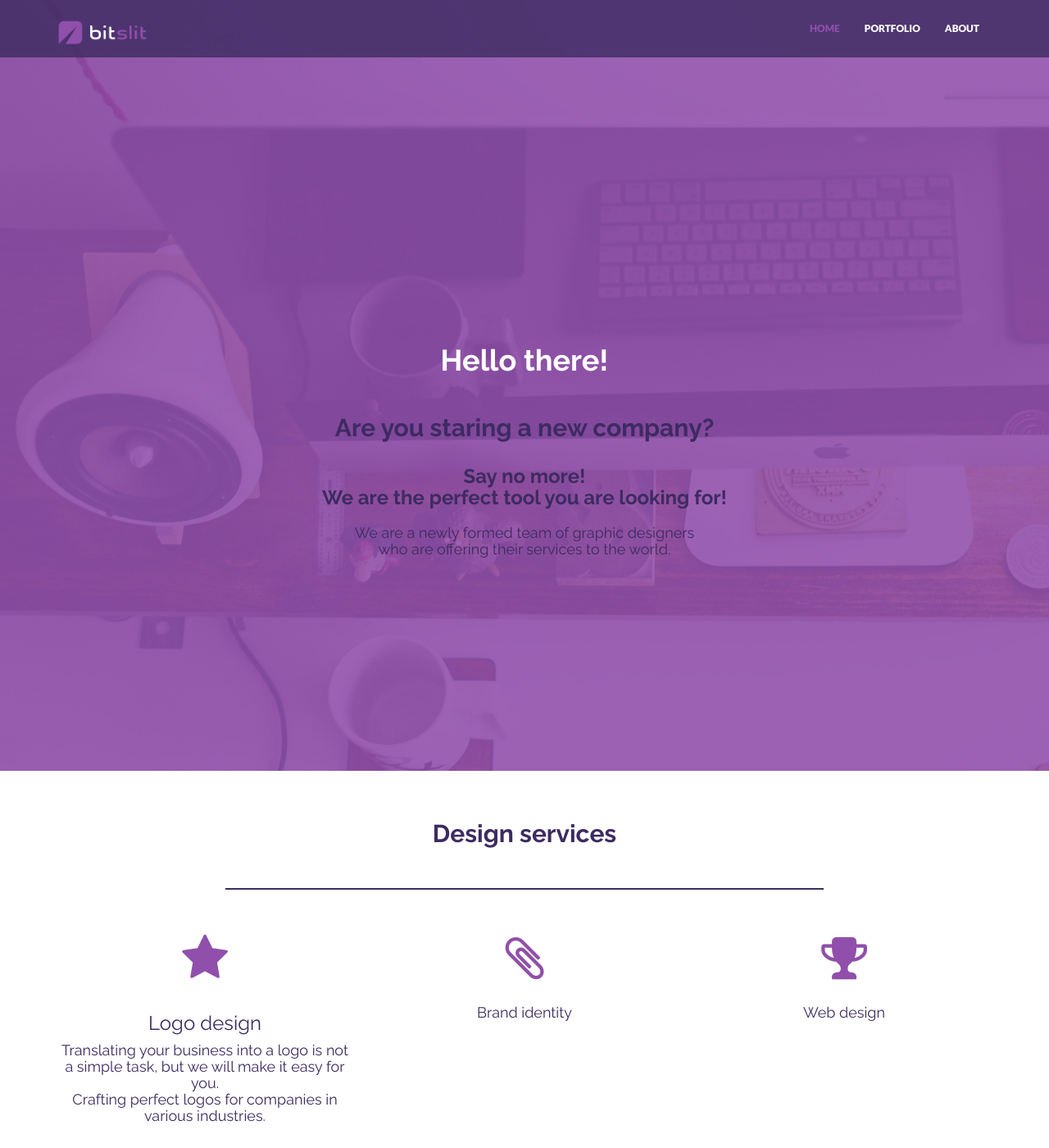
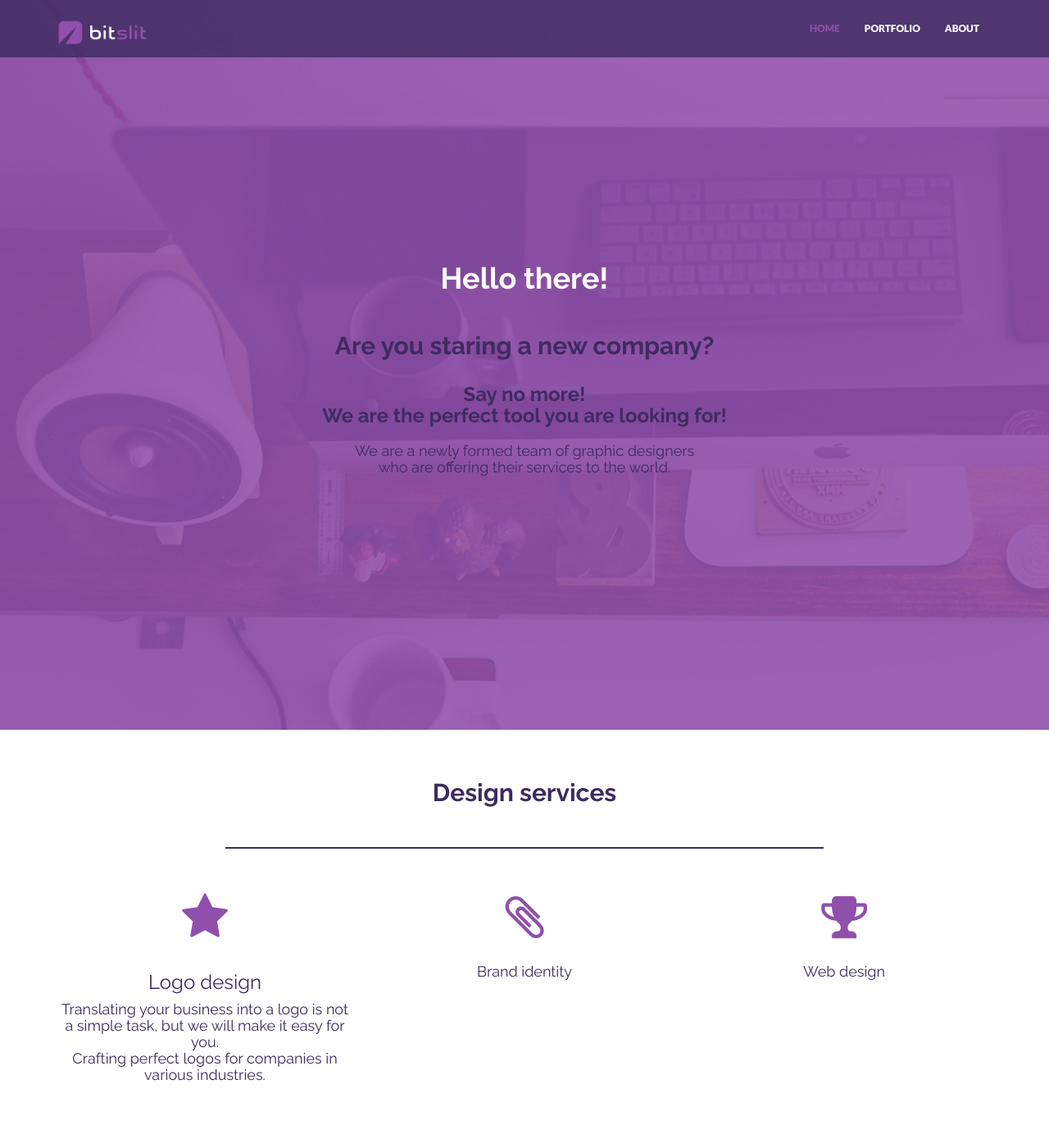
Before and after one commit to bitslit/portfolio, a Jekyll site: the page built from index.html, in a window 1280 px wide and 1400 px high. Shown: the whole window at 82% size. Built offline with Jekyll 4.4.1, drawn with Linux system fonts in a browser that asks for light colours; nearby versions of some CDN libraries.

Commit message:
Update style.css

```diff
--- a/_includes/css/style.css
+++ b/_includes/css/style.css
@@ -225,8 +225,8 @@ a:focus {
 	background-attachment: fixed;
 	background size: cover;
 	background-repeat: no-repeat;
-	padding-top: 400px;
-	padding-bottom: 250px;
+	padding-top: 300px;
+	padding-bottom: 300px;
 	text-align: center;
 }
 
```
